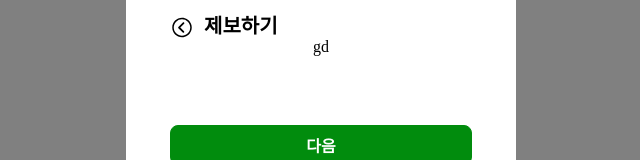
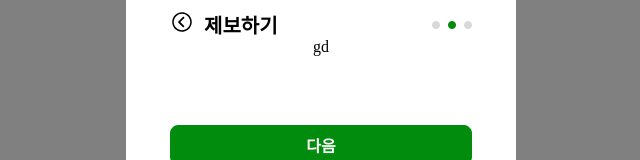
Before and after one commit to okiidokim/FrontEnd, a React (Vite) app in the folder catch-culture-frontend/: page /report2 in a window 1280 px wide. Shown: the top 160 px of the page, without its empty margins (319-959 px from the left). Built offline with nearby package versions, Linux system fonts and the light colour scheme; a web font is replaced by a local one.

Commit message:
Feat: 제보하기 두번째 페이지 헤더 생성

```diff
--- a/catch-culture-frontend/src/pages/reportPage/report2/Report2.jsx
+++ b/catch-culture-frontend/src/pages/reportPage/report2/Report2.jsx
@@ -3,17 +3,20 @@ import * as S from './style';
 import Backitem from '../../../components/Backitem';
 
 // 아이콘
-import LogoIcon from '../../../assets/images/logo.png';
+import ReportPaginationIcon from '../../../assets/images/reportPage/report2.png';
+
+// 컴포넌트
+import ReportHeader from '../../../components/reportPage/reportHeader/ReportHeader';
 
 function Report2() {
   return (
     <>
       <S.ReportWrapper>
-        <S.ReportHeader>
+        <ReportHeader ReportPaginationIcon={ReportPaginationIcon}>
           <Backitem />
           <S.ReportHeaderTitle>제보하기</S.ReportHeaderTitle>
           <S.ReportHeaderSlide></S.ReportHeaderSlide>
-        </S.ReportHeader>
+        </ReportHeader>
 
         <S.ReportContent>
           gd
```
Also changed, not shown: catch-culture-frontend/src/assets/images/reportPage/report2.png (added), catch-culture-frontend/src/assets/images/reportPage/report3.png (added).
